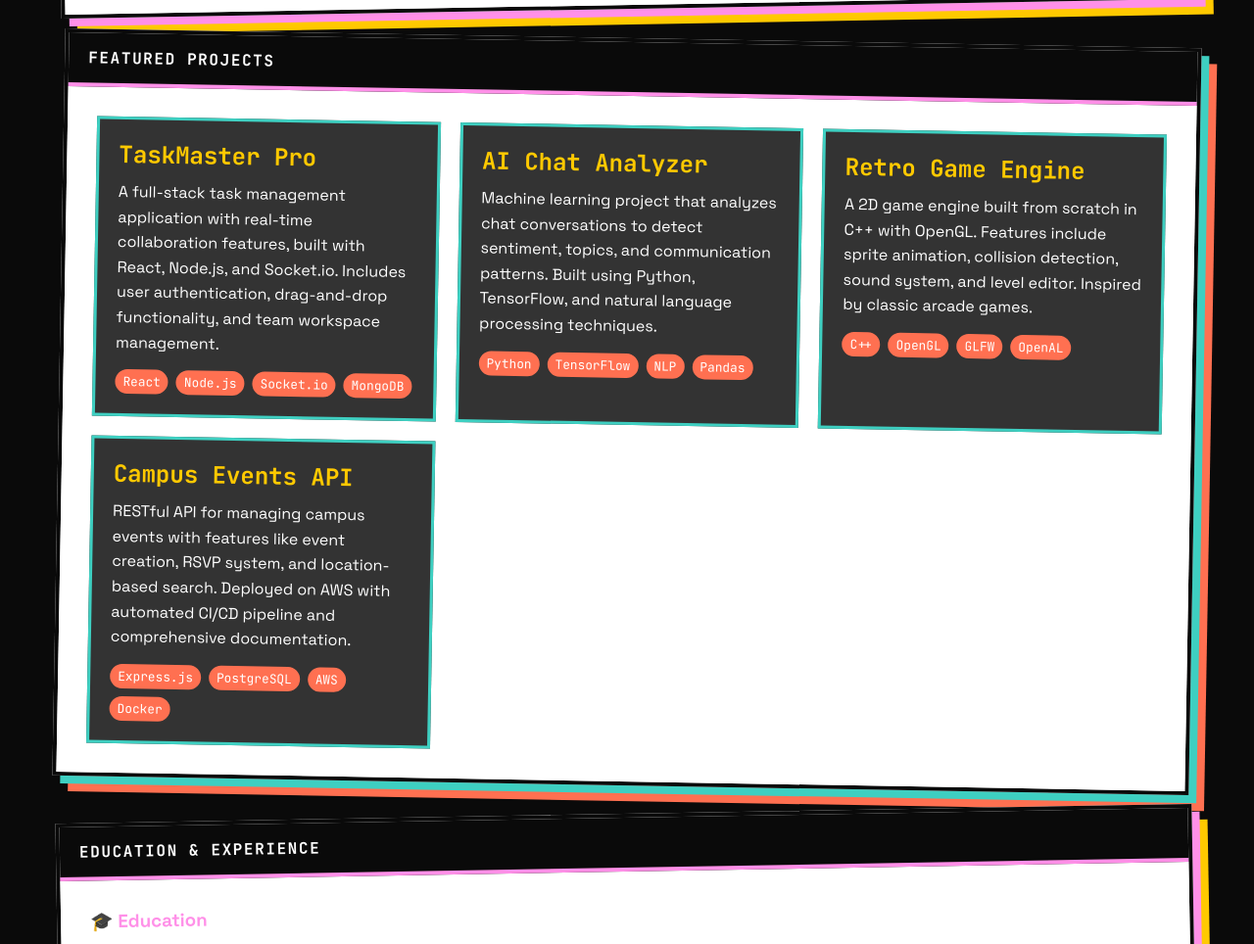
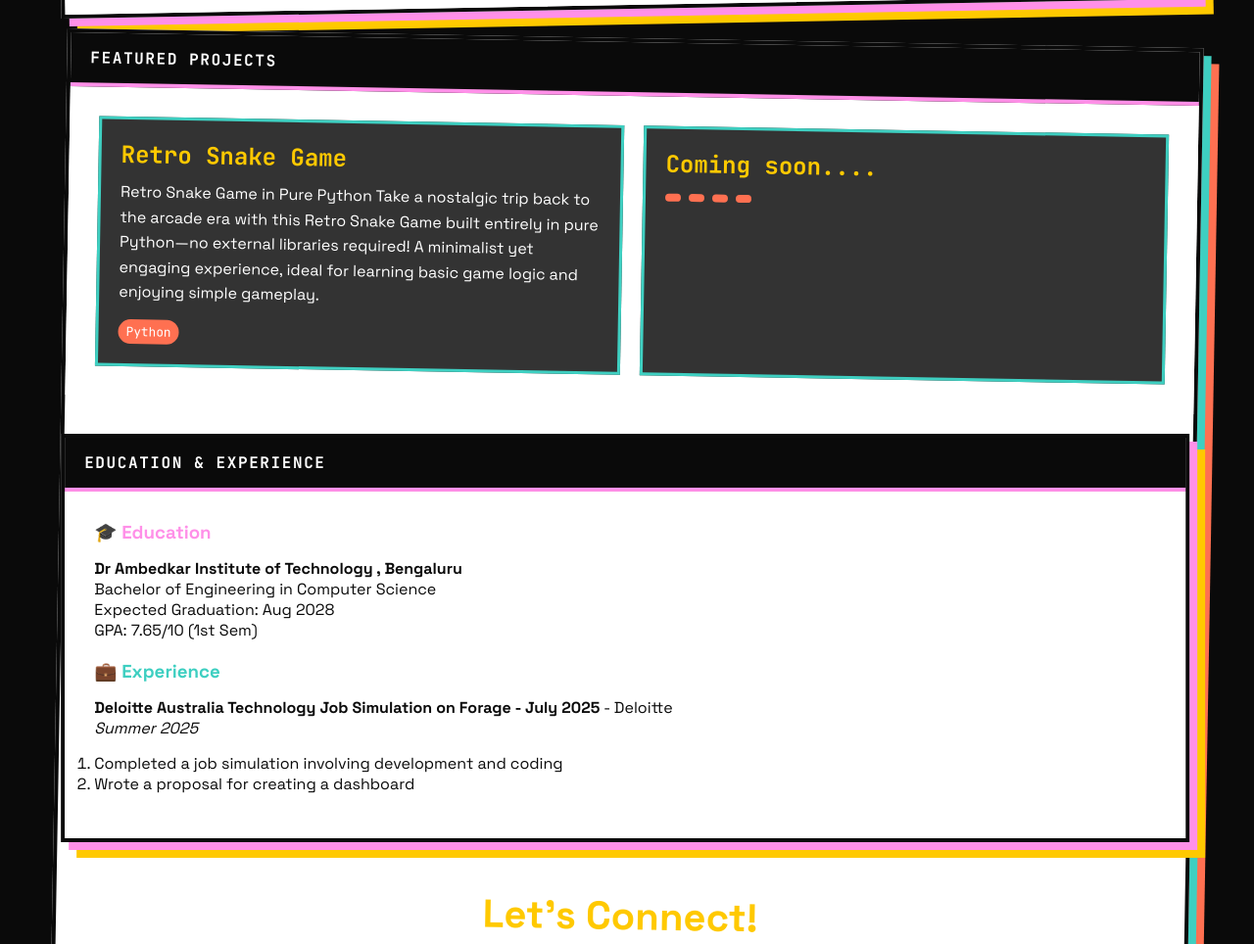
Before and after one commit to pranavsource1/Portfolio, a plain HTML site: page index.html in a window 1280 px wide. Shown: the part 1140-2104 px from the top of the page at 98% size. Drawn offline with Linux system fonts and the light colour scheme.

Commit message:
Add Portfolio

```diff
--- a/index.html
+++ b/index.html
@@ -48,7 +48,7 @@
                         </p>
                         <p style="line-height: 1.6; margin-bottom: 15px;">
                             When I'm not coding, you'll find me exploring the latest tech trends,
-                            contributing to open-source projects, or playing around with AI and machine learning.
+                            contributing to open-source projects, or playing around with AI.
                         </p>
                         <p style="line-height: 1.6;">
                             I believe in the power of technology to solve real-world problems and create
@@ -100,65 +100,35 @@
             <div class="window-content">
                 <div class="project-grid">
                     <div class="project-card">
-                        <h3 class="project-title">TaskMaster Pro</h3>
+                        <h3 class="project-title">Retro Snake Game</h3>
                         <p class="project-desc">
-                            A full-stack task management application with real-time collaboration features,
-                            built with React, Node.js, and Socket.io. Includes user authentication,
-                            drag-and-drop functionality, and team workspace management.
+                            Retro Snake Game in Pure Python Take a nostalgic trip back to the arcade era with this Retro Snake Game built entirely in pure Python—no external libraries required! A minimalist yet engaging experience, ideal for learning basic game logic and enjoying simple gameplay.
+
                         </p>
                         <div class="project-tech">
-                            <span class="tech-tag">React</span>
-                            <span class="tech-tag">Node.js</span>
-                            <span class="tech-tag">Socket.io</span>
-                            <span class="tech-tag">MongoDB</span>
+                            <span class="tech-tag">Python</span>
+
+
+
                         </div>
                     </div>
 
                     <div class="project-card">
-                        <h3 class="project-title">AI Chat Analyzer</h3>
+                        <h3 class="project-title">Coming soon....</h3>
                         <p class="project-desc">
-                            Machine learning project that analyzes chat conversations to detect sentiment,
-                            topics, and communication patterns. Built using Python, TensorFlow, and
-                            natural language processing techniques.
+
                         </p>
                         <div class="project-tech">
-                            <span class="tech-tag">Python</span>
-                            <span class="tech-tag">TensorFlow</span>
-                            <span class="tech-tag">NLP</span>
-                            <span class="tech-tag">Pandas</span>
+                            <span class="tech-tag"></span>
+                            <span class="tech-tag"></span>
+                            <span class="tech-tag"></span>
+                            <span class="tech-tag"></span>
                         </div>
                     </div>
 
-                    <div class="project-card">
-                        <h3 class="project-title">Retro Game Engine</h3>
-                        <p class="project-desc">
-                            A 2D game engine built from scratch in C++ with OpenGL. Features include
-                            sprite animation, collision detection, sound system, and level editor.
-                            Inspired by classic arcade games.
-                        </p>
-                        <div class="project-tech">
-                            <span class="tech-tag">C++</span>
-                            <span class="tech-tag">OpenGL</span>
-                            <span class="tech-tag">GLFW</span>
-                            <span class="tech-tag">OpenAL</span>
-                        </div>
-                    </div>
 
-                    <div class="project-card">
-                        <h3 class="project-title">Campus Events API</h3>
-                        <p class="project-desc">
-                            RESTful API for managing campus events with features like event creation,
-                            RSVP system, and location-based search. Deployed on AWS with automated
-                            CI/CD pipeline and comprehensive documentation.
-                        </p>
-                        <div class="project-tech">
-                            <span class="tech-tag">Express.js</span>
-                            <span class="tech-tag">PostgreSQL</span>
-                            <span class="tech-tag">AWS</span>
-                            <span class="tech-tag">Docker</span>
-                        </div>
-                    </div>
-                </div>
+
+
             </div>
         </div>
 
```
